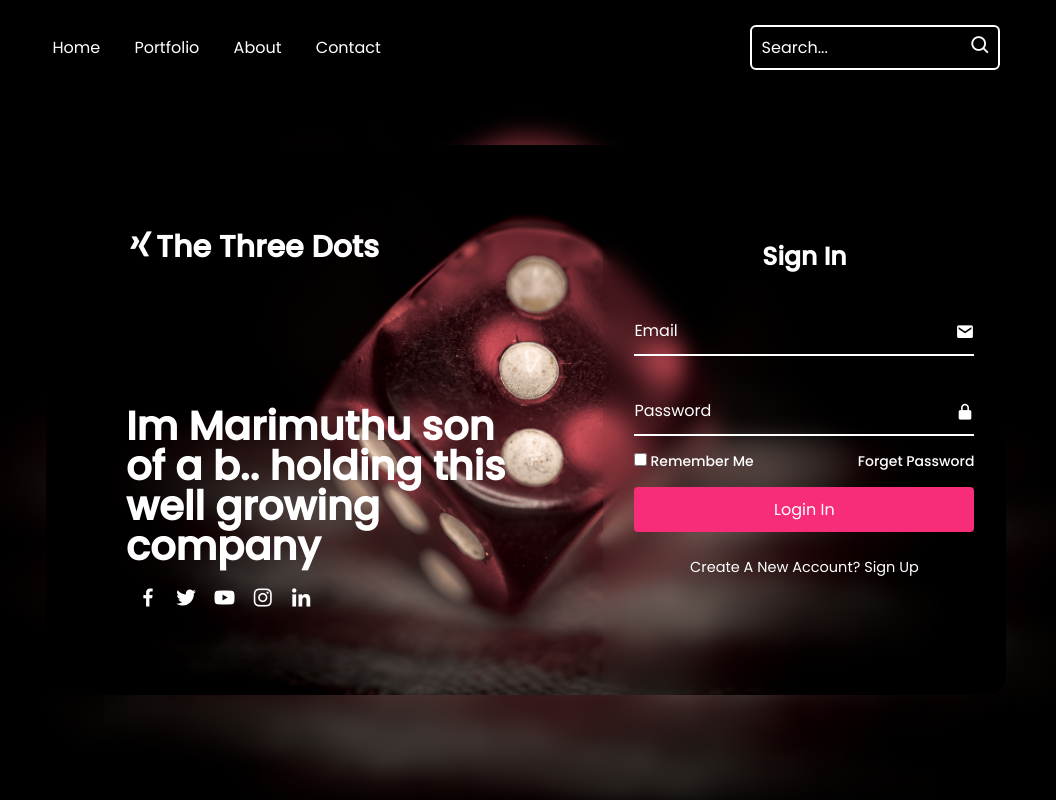
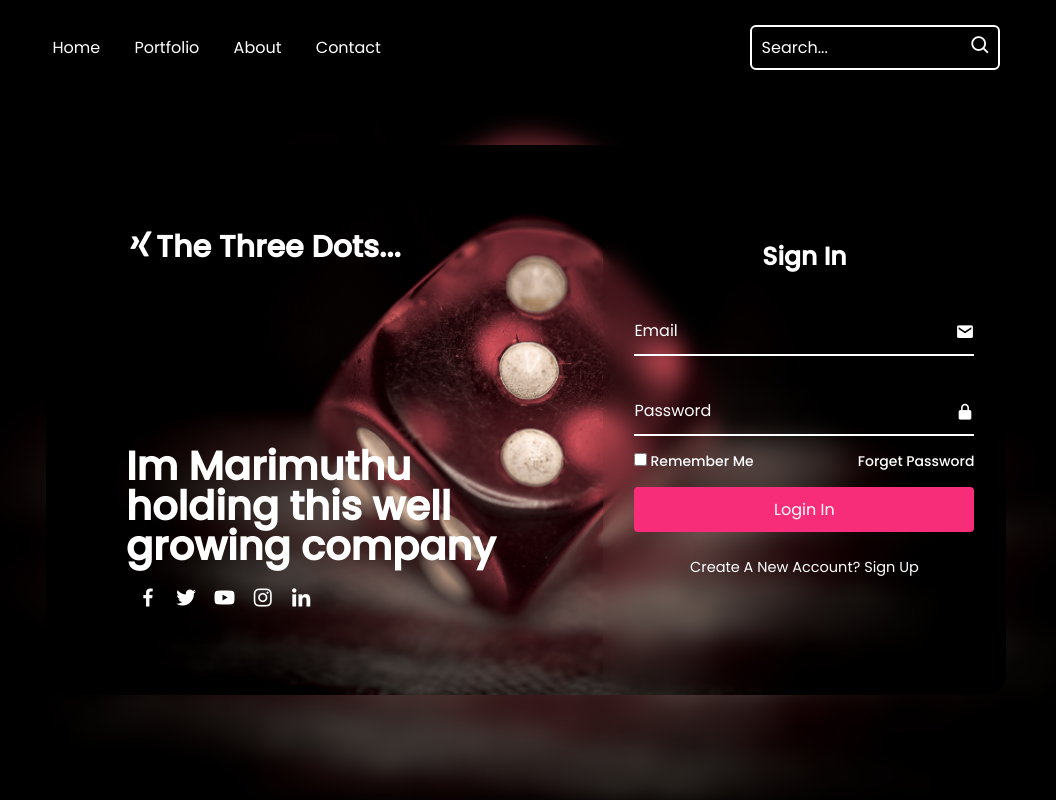
Before and after one commit to NaveenShakar/ADP-main-project, a plain HTML site: page index.html in a window 1280 px wide. Shown: the whole page, without its empty margins (114-1170 px from the left). Drawn offline with nearby package versions, Linux system fonts and the light colour scheme.

Commit message:
Update index.html

```diff
--- a/index.html
+++ b/index.html
@@ -24,9 +24,9 @@
     <div class="background"></div>
     <div class="container">
         <div class="item">
-            <h2 class="logo"><i class='bx bxl-xing'></i>The Three Dots</h2>
+            <h2 class="logo"><i class='bx bxl-xing'></i>The Three Dots...</h2>
             <div class="text-item">
-                <h2>Im Marimuthu son of a  b.. holding this well growing company <br><span>
+                <h2>Im Marimuthu holding this well growing company <br><span>
 
                 </span></h2>
                 <p></p>
```
